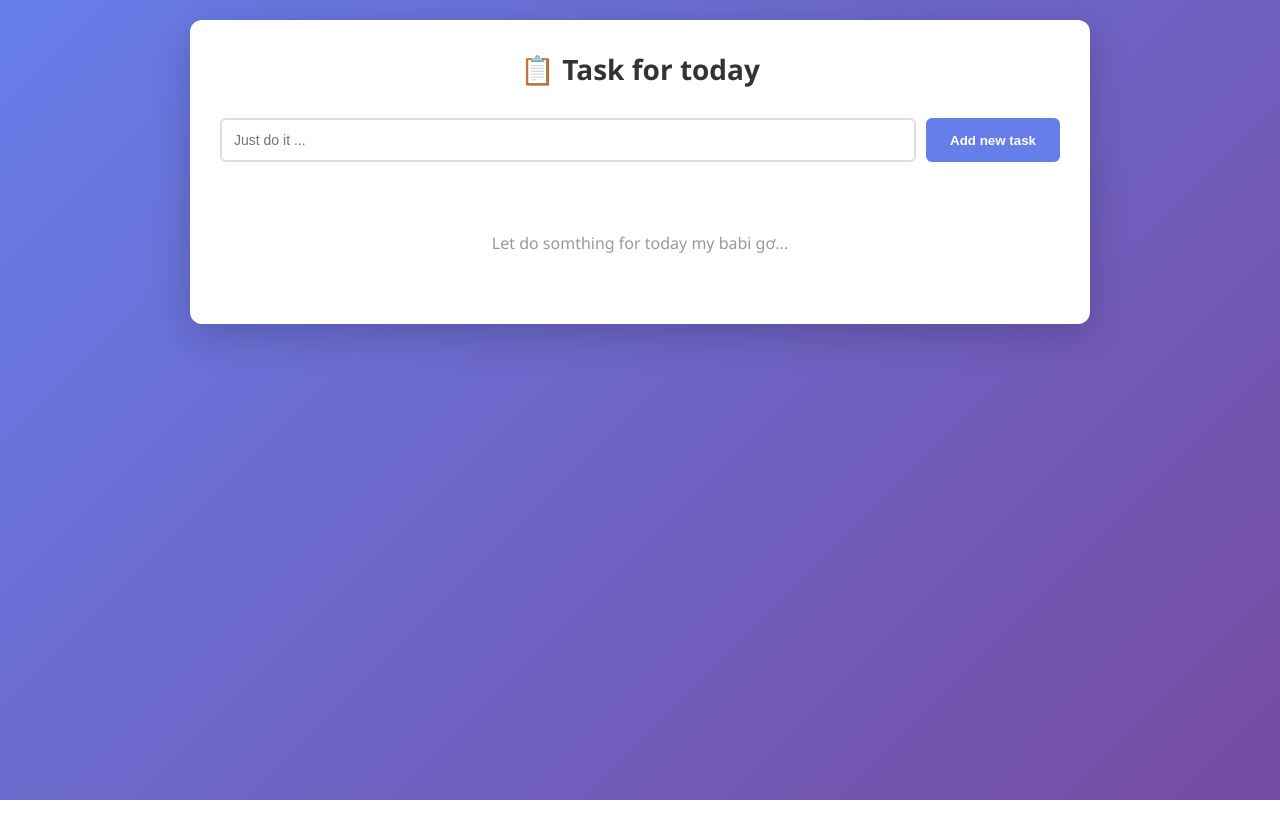
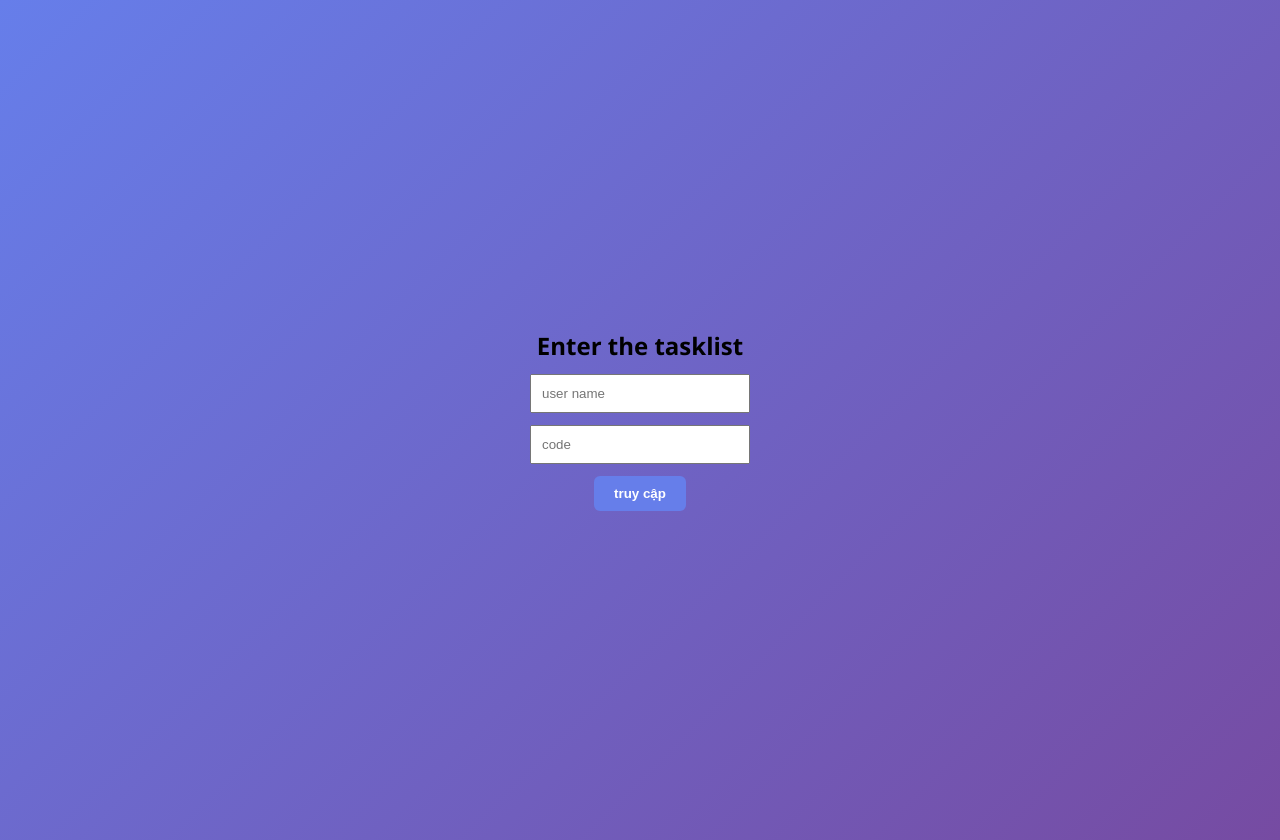
Before and after one commit to sadboizsitinh/TaskList, a plain HTML site: page index.html in a window 1280 px wide. Before the commit the page ends 800 px from the top, so only its background shows below. Drawn offline with Linux system fonts and the light colour scheme.

Commit message:
version 1.1

```diff
--- a/index.html
+++ b/index.html
@@ -17,6 +17,26 @@
             min-height: 100vh;
             padding: 20px;
         }
+
+        .login-screen {
+            height: 100vh;
+            display: flex;
+            flex-direction: column;
+            gap: 12px;
+            justify-content: center;
+            align-items: center;
+        }
+
+        .login-screen input {
+            padding: 10px;
+            width: 220px;
+        }
+
+        .login-screen button {
+            padding: 10px 20px;
+            cursor: pointer;
+        }
+
 
         .container {
             max-width: 900px;
@@ -517,6 +537,16 @@
     </style>
 </head>
 <body>
+    <div id="loginScreen" class="login-screen">
+            <h2>Enter the tasklist</h2>
+
+            <input id="codeInput" placeholder="user name" />
+            <input id="passwordInput" placeholder="code" />
+
+            <button onclick="login()">truy cập</button>
+            </div>
+
+            <div id="app" style="display: none;">
                 <div class="container">
                     <h1>📋 Task for today</h1>
 
@@ -546,8 +576,14 @@
                         </div>
                     </div>
                 </div>
+    </div>
 
     <script>
+        document.addEventListener("keydown", (e) => {
+                if (e.key === "Enter") {
+                    login();
+                }
+        });
         let tasks = [];
         let taskIdCounter = 0;
         let draggedTask = null;
@@ -555,17 +591,35 @@
         let pendingDeleteId = null;
         let pendingDeleteParentId = null;
         let pendingDeleteType = null;
-        const USER_KEY = 'tasklist_quan';
+        const USER_KEY = 'tasklist_linh';
+        let storageKey = "";
+
+        function login() {
+            const code = document.getElementById("codeInput").value.trim();
+            const password = document.getElementById("passwordInput").value.trim();
+
+            if (!code || !password) {
+                alert("nhập đủ mã và mật khẩu");
+                return;
+            }
+
+            storageKey = `tasklist_${code}_${password}`;
+
+            loadTasks();
+
+            document.getElementById("loginScreen").style.display = "none";
+            document.getElementById("app").style.display = "block";
+        }
+
 
         function saveTasks() {
-            localStorage.setItem(USER_KEY, JSON.stringify(tasks));
+            localStorage.setItem(storageKey, JSON.stringify(tasks));
         }
 
         function loadTasks() {
-            const saved = localStorage.getItem(USER_KEY);
-            if (saved) {
-                tasks = JSON.parse(saved);
-            }
+            const data = localStorage.getItem(storageKey);
+            tasks = data ? JSON.parse(data) : [];
+            renderTasks();
         }
 
         function addMainTask() {
```
Lines whose indentation alone changed are shown as unchanged.
